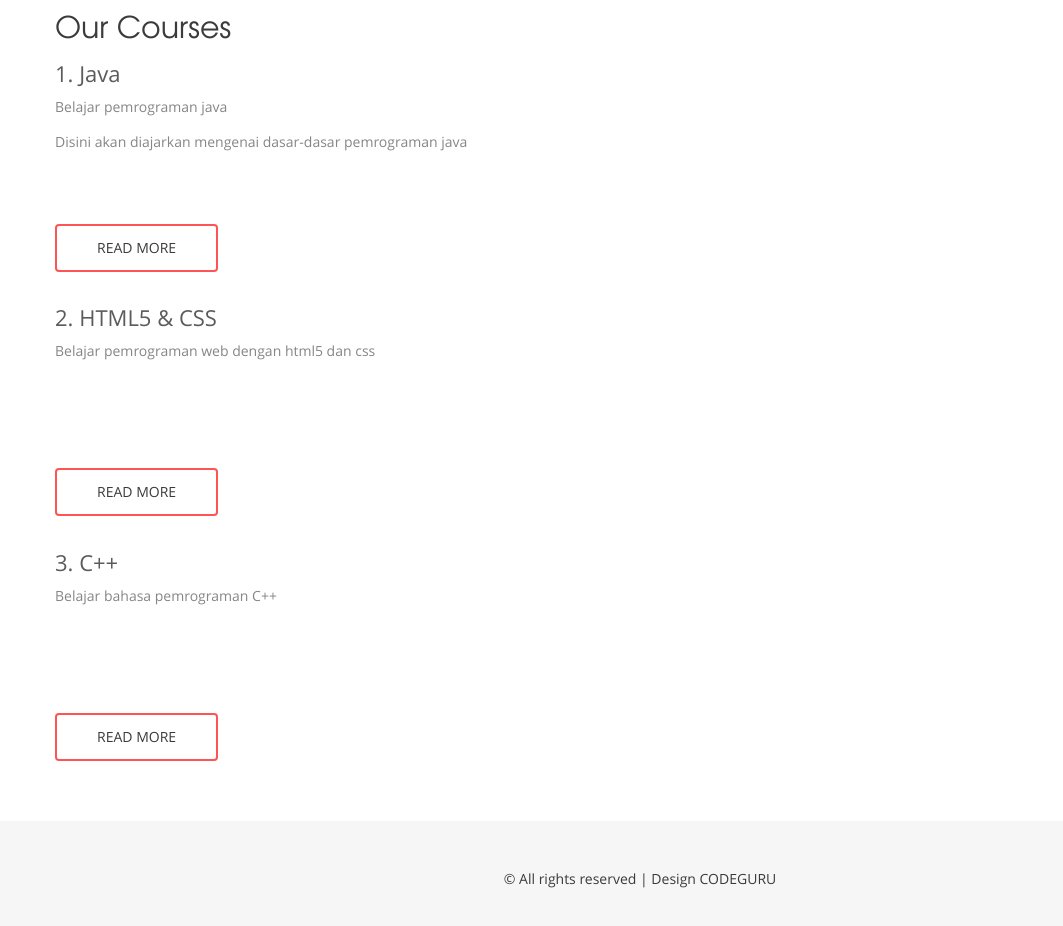
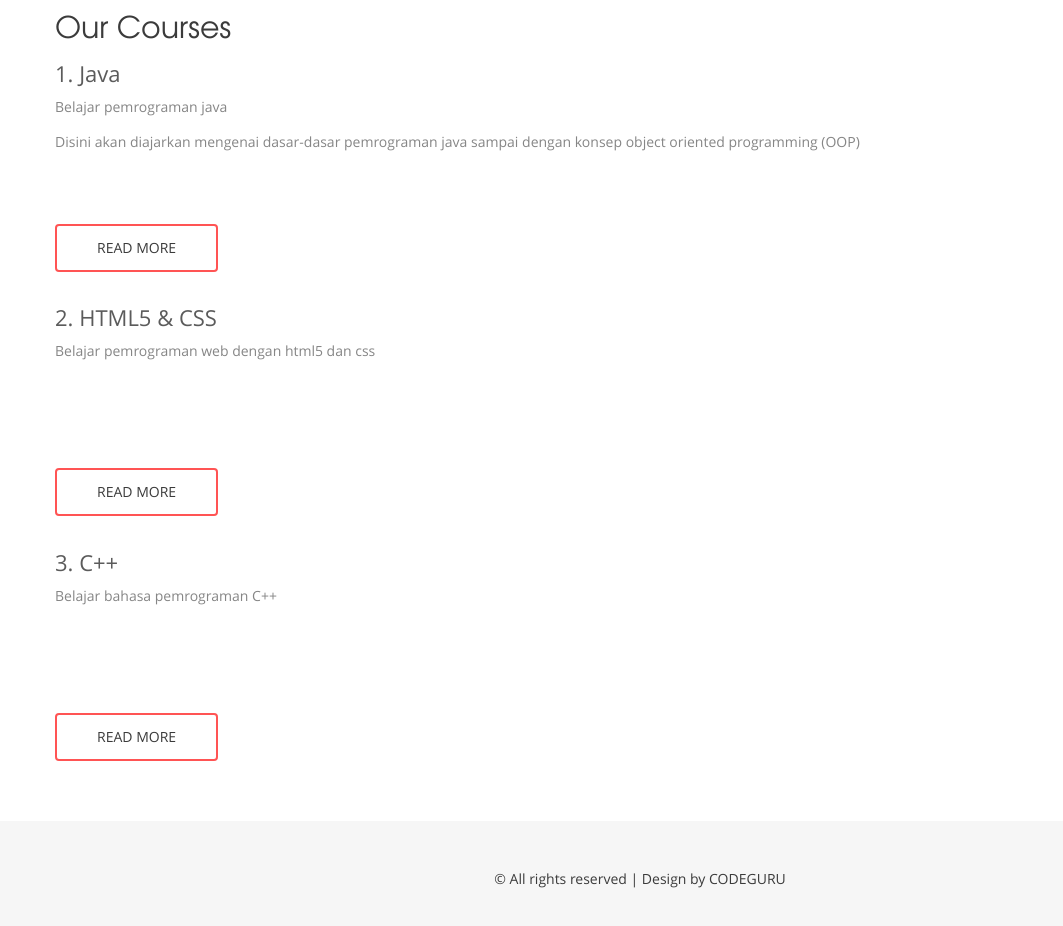
Before and after one commit to faiz-alhadiid/CodeGuru, a plain HTML site: page courses.html in a window 1280 px wide. Shown: the part 200-1126 px from the top of the page, 0-1063 px from the left. Drawn offline with Linux system fonts and the light colour scheme.

Commit message:
update footer

```diff
--- a/courses.html
+++ b/courses.html
@@ -79,7 +79,7 @@
 				<h4>1. Java</h4>
 				<div class="col-md-10 tech_para">
 					<p class="para">Belajar pemrograman java</p>
-					<p class="para">Disini akan diajarkan mengenai dasar-dasar pemrograman java</p>
+					<p class="para">Disini akan diajarkan mengenai dasar-dasar pemrograman java sampai dengan konsep object oriented programming (OOP)</p>
 				</div>
 				<div class="col-md-2 images_1_of_4 bg1 pull-right">
 					<span class="bg"><img class="logo11" src="images/java-logo-vector.png"/></span>
@@ -149,7 +149,7 @@
 	<div class="container">
 		<div class="row  footer">
 			<div class="copy text-center">
-				<p class="link"><span>&#169; All rights reserved | Design CODEGURU</a></span></p>
+				<p class="link"><span>&#169; All rights reserved | Design by CODEGURU</a></span></p>
 			</div>
 		</div>
 	</div>
```
Also changed, not shown: about.html (+1 -7 lines), blog.html (+1 -1 lines), contact.html (+3 -3 lines), css/style.css (+1 -6 lines), single-page.html (+1 -1 lines).
